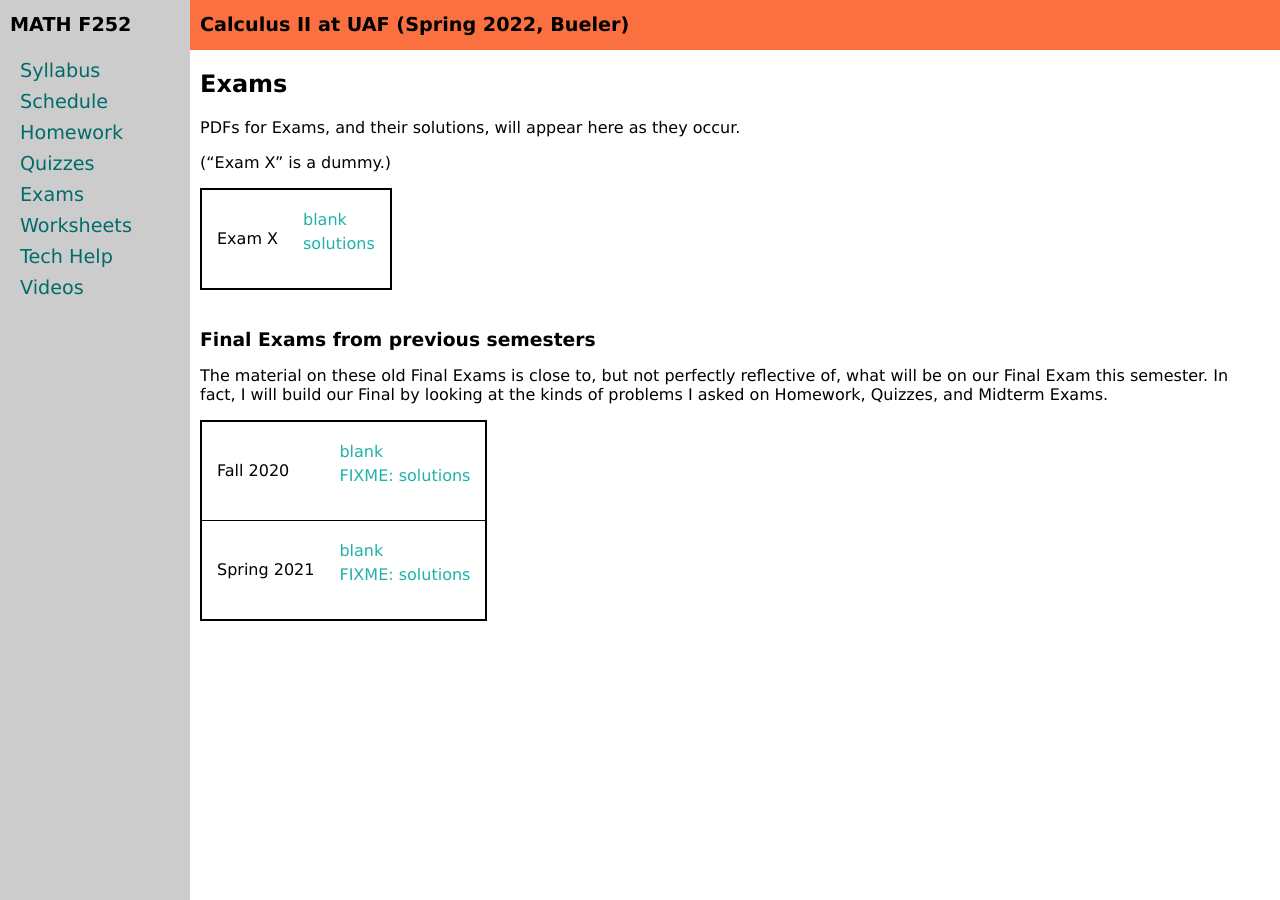
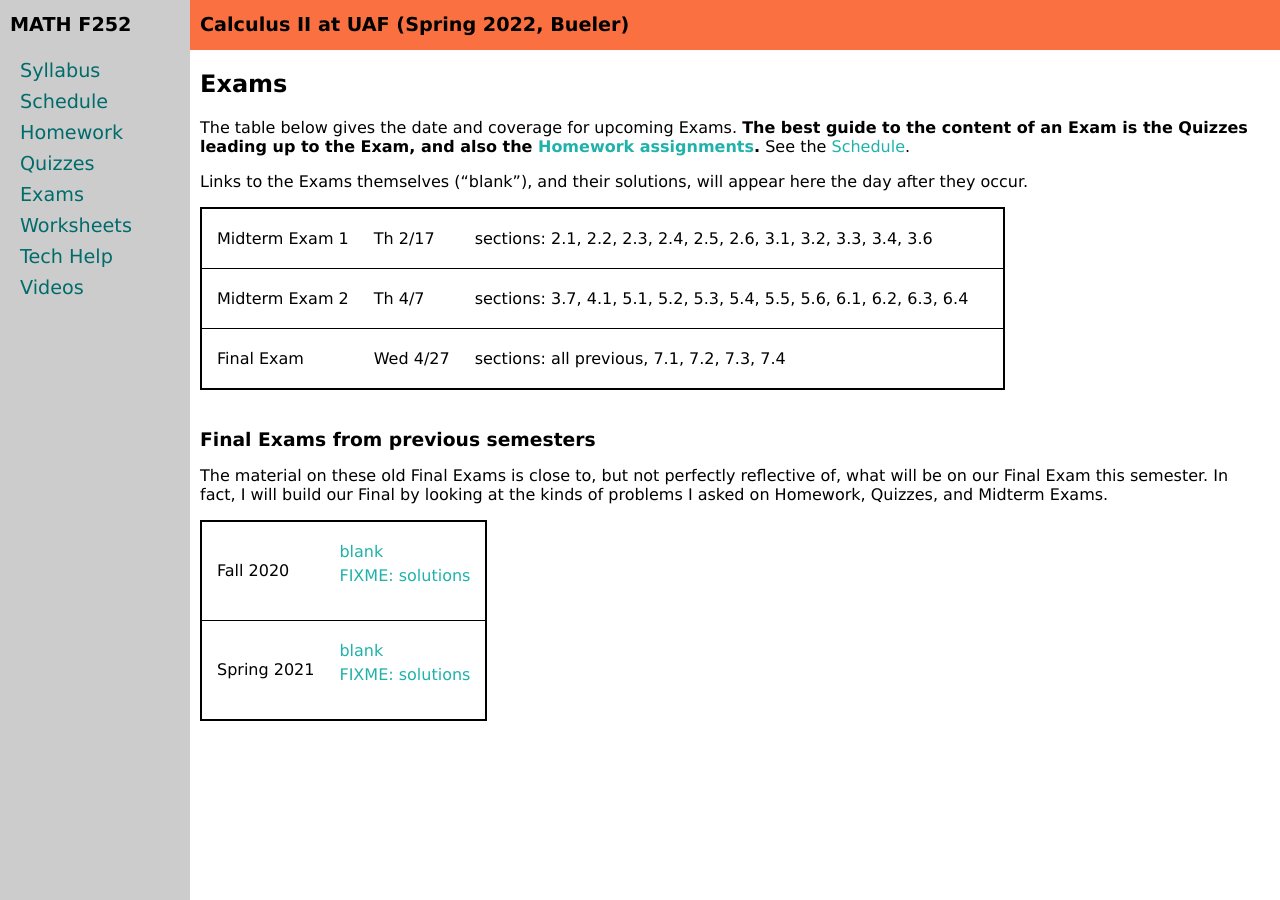
Before and after one commit to uaf-math/calc2, a Jekyll site: the page built from exams.md, in a window 1280 px wide. Built offline with Jekyll 4.4.1, drawn with Linux system fonts in a browser that asks for light colours.

Commit message:
The Exams tab is now also informative about upcoming exams.

```diff
--- a/_data/exams.yml
+++ b/_data/exams.yml
@@ -1,6 +1,14 @@
 semester: Fall 2021
 home: assets/exams
 exams:
-- name: Exam X
-  blank: dummy.pdf       # assets/exams/midtermX.pdf
-  solutions: dummy.pdf   # assets/exams/msolnsX.pdf
+- name: Midterm Exam 1
+  date: Th 2/17
+  sections: 2.1, 2.2, 2.3, 2.4, 2.5, 2.6, 3.1, 3.2, 3.3, 3.4, 3.6
+  #blank: dummy.pdf       # assets/exams/midtermX.pdf
+  #solutions: dummy.pdf   # assets/exams/msolnsX.pdf
+- name: Midterm Exam 2
+  date: Th 4/7
+  sections: 3.7, 4.1, 5.1, 5.2, 5.3, 5.4, 5.5, 5.6, 6.1, 6.2, 6.3, 6.4
+- name: Final Exam
+  date: Wed 4/27
+  sections: all previous, 7.1, 7.2, 7.3, 7.4
--- a/_includes/exam_table.md
+++ b/_includes/exam_table.md
@@ -3,14 +3,20 @@
 {% for exam in data.exams %}
 <tr>
 	<td>{{ exam.name }}</td>
+	<td>{{ exam.date }}</td>
+	<td>sections: {{ exam.sections }}</td>
 	<td>
 		<table class="inner">
+		  {% if exam.blank %}
 		  <tr>
 			    <td><a href="{{ data.home }}/{{ exam.blank }}">blank</a></td>
 			</tr>
+			{% endif %}
+		  {% if exam.solutions %}
 			<tr>
 			    <td><a href="{{ data.home }}/{{ exam.solutions }}">solutions</a></td>
 			</tr>
+			{% endif %}
 		</table>
 		<div style="padding-bottom: 10px"></div>
 	</td>
--- a/exams.md
+++ b/exams.md
@@ -5,9 +5,9 @@ title: Exams
 
 ## Exams
 
-PDFs for Exams, and their solutions, will appear here as they occur.
+The table below gives the date and coverage for upcoming Exams.  <b>The best guide to the content of an Exam is the Quizzes leading up to the Exam, and also the [Homework assignments](homework.html).</b>  See the [Schedule](schedule.pdf).
 
-("Exam X" is a dummy.)
+Links to the Exams themselves ("blank"), and their solutions, will appear here the day after they occur.
 
 {% include exam_table.md  data=site.data.exams %}
 
```
